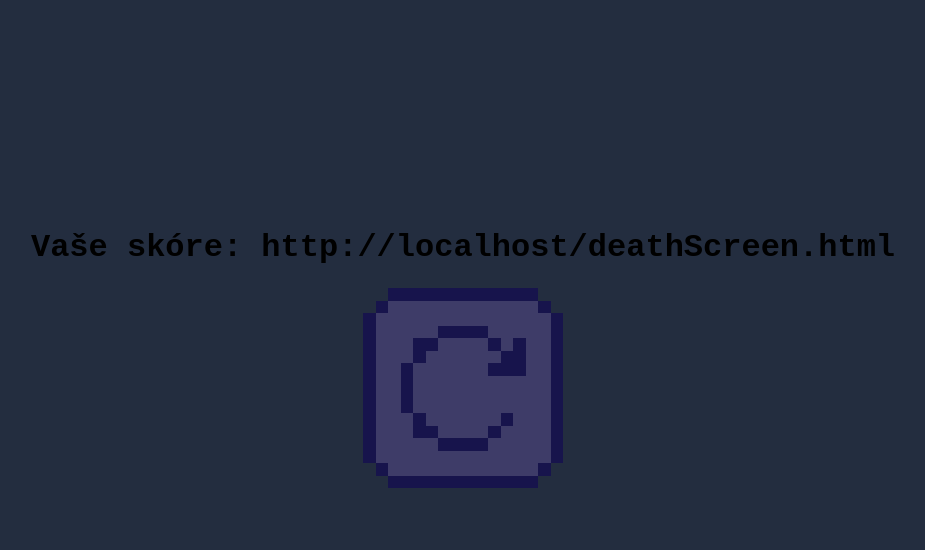
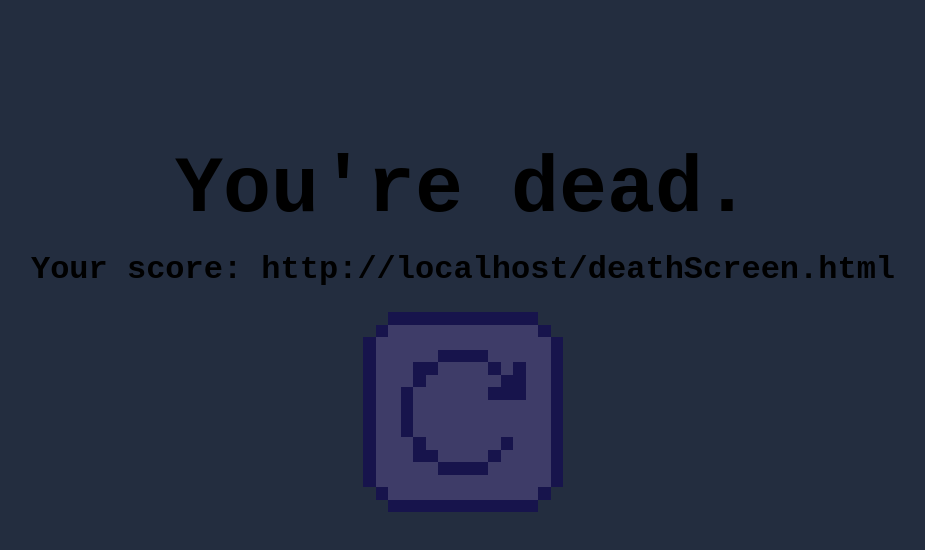
Before and after one commit to Trixder/trixder.github.io, a plain HTML site: page deathScreen.html in a window 1280 px wide. Shown: the whole page, without its empty margins (177-1102 px from the left). Drawn offline with Linux system fonts and the light colour scheme.

Commit message:
Add files via upload

```diff
--- a/JS/Enemy.js
+++ b/JS/Enemy.js
@@ -1,7 +1,7 @@
 let enemyHp = 100;
 
 function spawnEnemy() {
-    let enemy = PlaceSprite("./IMG/Player.png", farrestRight, Player.y - blockSize / 2, blockSize, blockSize, 0, 0);
+    let enemy = PlaceSprite("./IMG/Enemy.png", farrestRight, Player.y - blockSize / 2, blockSize, blockSize, 0, 0);
 
     let enemySliderHp = new PIXI.Graphics()
         .beginFill(0xff0000)
--- a/JS/Textures.js
+++ b/JS/Textures.js
@@ -3,7 +3,7 @@ let textures;
 
 function Textures() {
     bowTexture = [PIXI.Texture.from('./IMG/bow.png'), PIXI.Texture.from('./IMG/balist_lvl1.png'), PIXI.Texture.from('./IMG/balist_lvl2.png'), PIXI.Texture.from('./IMG/balist_lvl3.png'), PIXI.Texture.from('./IMG/balist_lvl4.png'), PIXI.Texture.from('./IMG/balist_lvl5.png')];
-    swordTexture = [PIXI.Texture.from('./IMG/spike_lvl1.png'), PIXI.Texture.from('./IMG/spike_lvl1.png'), PIXI.Texture.from('./IMG/spike_lvl2.png'), PIXI.Texture.from('./IMG/spike_lvl3.png'), PIXI.Texture.from('./IMG/spike_lvl4.png'), PIXI.Texture.from('./IMG/spike_lvl5.png')];
+    swordTexture = [PIXI.Texture.from('./IMG/sword.png'), PIXI.Texture.from('./IMG/spike_lvl1.png'), PIXI.Texture.from('./IMG/spike_lvl2.png'), PIXI.Texture.from('./IMG/spike_lvl3.png'), PIXI.Texture.from('./IMG/spike_lvl4.png'), PIXI.Texture.from('./IMG/spike_lvl5.png')];
     shieldTexture = [PIXI.Texture.from('./IMG/shield.png'), PIXI.Texture.from('./IMG/wall_lvl1.png')];
     mineTexture = [PIXI.Texture.from('./IMG/coin.png'), PIXI.Texture.from('./IMG/mine_lvl1.png'), PIXI.Texture.from('./IMG/mine_lvl2.png'), PIXI.Texture.from('./IMG/mine_lvl3.png'), PIXI.Texture.from('./IMG/mine_lvl4.png'), PIXI.Texture.from('./IMG/mine_lvl5.png')];
 
--- a/deathScreen.html
+++ b/deathScreen.html
@@ -4,13 +4,20 @@
     <meta charset="UTF-8">
     <meta name="viewport" content="width=device-width, initial-scale=1.0">
     <title>Death</title>
+    <style>
+        * {
+            margin: 1vh;
+        }
+    </style>
     <script>
     window.onload = function() {
-        document.getElementById('Score').innerHTML = "Vaše skóre: " + window.location.href.slice(window.location.href.indexOf("?") + 1, window.location.href.length);
+        //Pulls score from the adress
+        document.getElementById('Score').innerHTML = "Your score: " + window.location.href.slice(window.location.href.indexOf("?") + 1, window.location.href.length);
     }
     </script>
 </head>
-<body style="display: flex; flex-direction: column; align-items: center; transform: translateY(25vh); background-color: #232d3f;">
+<body style="display: flex; flex-direction: column; align-items: center; transform: translateY(15vh); background-color: #232d3f;">
+    <h1 style="font-size: 10vh; font-family: 'Courier New', Courier, monospace;">You're dead.</h1>
     <h1 id="Score" style="font-family: 'Courier New', Courier, monospace;"></h1>
         <a href="./index.html"><img src="./IMG/retry.png" style="width: 25vh; height: 25vh; image-rendering: pixelated;"></a>
 </body>
```
Also changed, not shown: IMG/Enemy.png (added).
